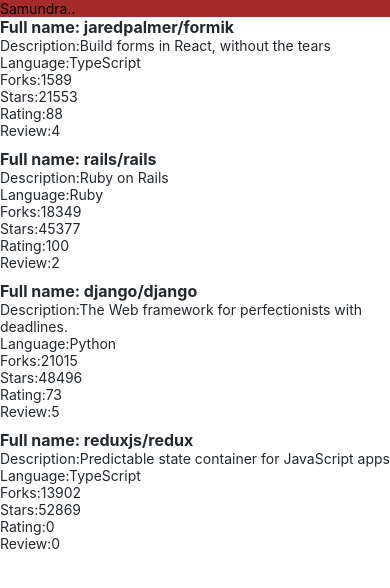
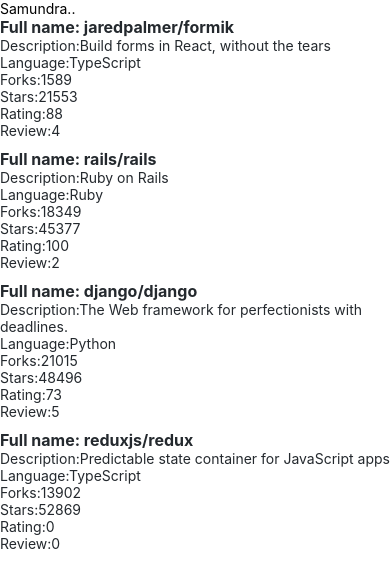
Before and after one commit to dhakalsamundra/repository-rating-app, a React Native app: screen / in a window 390 px wide. Shown: the top 588 px of the page. Built offline with nearby package versions, Linux system fonts and the light colour scheme.

Commit message:
add theme styling

```diff
--- a/src/components/AppBar.jsx
+++ b/src/components/AppBar.jsx
@@ -1,23 +1,24 @@
 import React from 'react';
 import { Text,View, StyleSheet, TouchableWithoutFeedback } from 'react-native';
 import Constants from 'expo-constants';
+import theme from '.././theme'
 
-const styles = StyleSheet.create({
-  container: {
-    paddingTop: Constants.statusBarHeight,
-    backgroundColor: 'brown',
-    display:'flex'
-  },
-  flexItem: {
-    backgroundColor: 'blue',
-    flexGrow: 1
+// const styles = StyleSheet.create({
+//   container: {
+//     paddingTop: Constants.statusBarHeight,
+//     backgroundColor: 'brown',
+//     display:'flex'
+//   },
+//   flexItem: {
+//     backgroundColor: 'blue',
+//     flexGrow: 1
 
-  }
+//   }
 
-});
+// });
 
 const AppBar = () => {
-  return <View style={styles.container}>
+  return <View style={theme.appColor}>
       <TouchableWithoutFeedback>
           <Text>Samundra..</Text>
 
```
